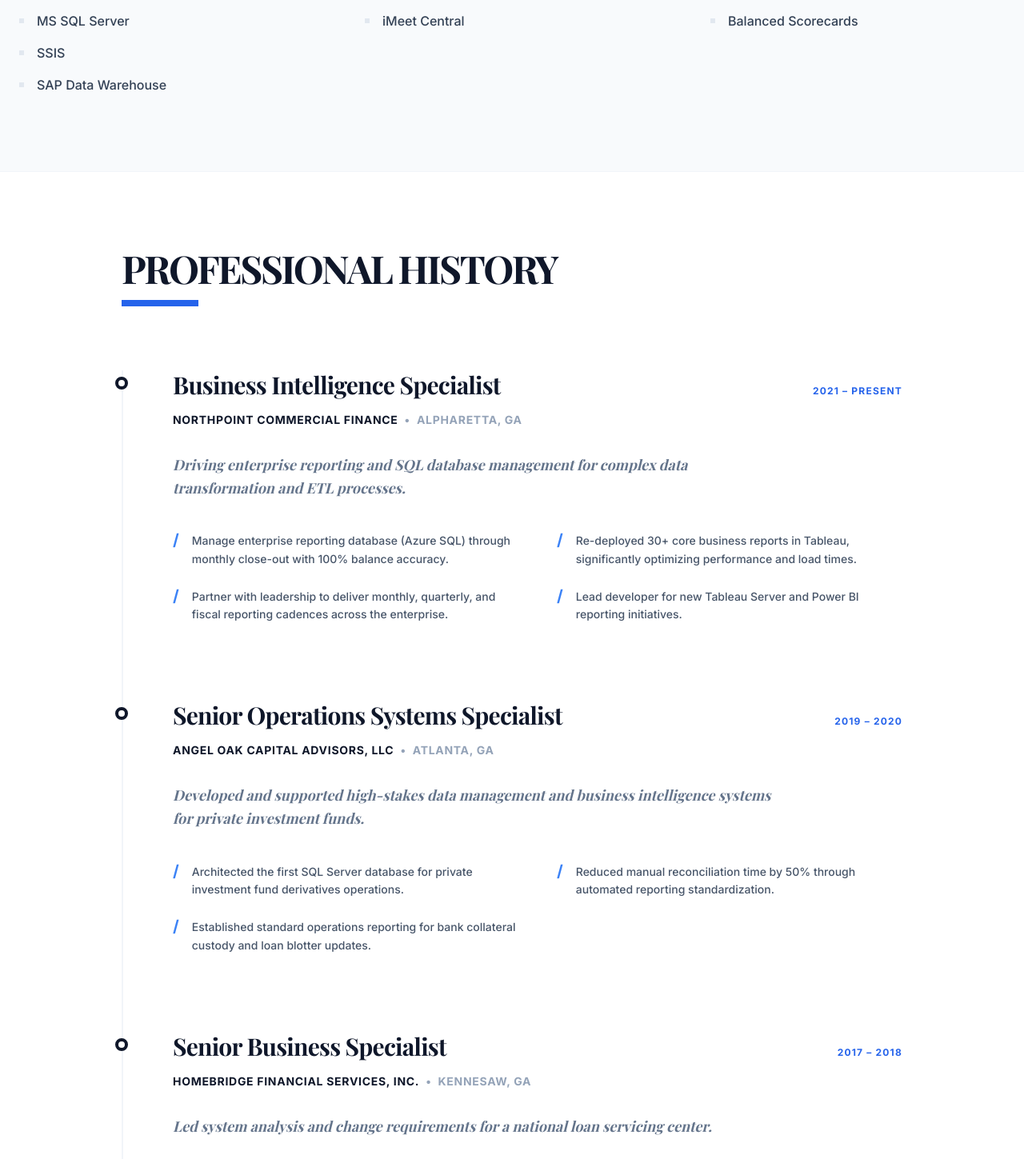
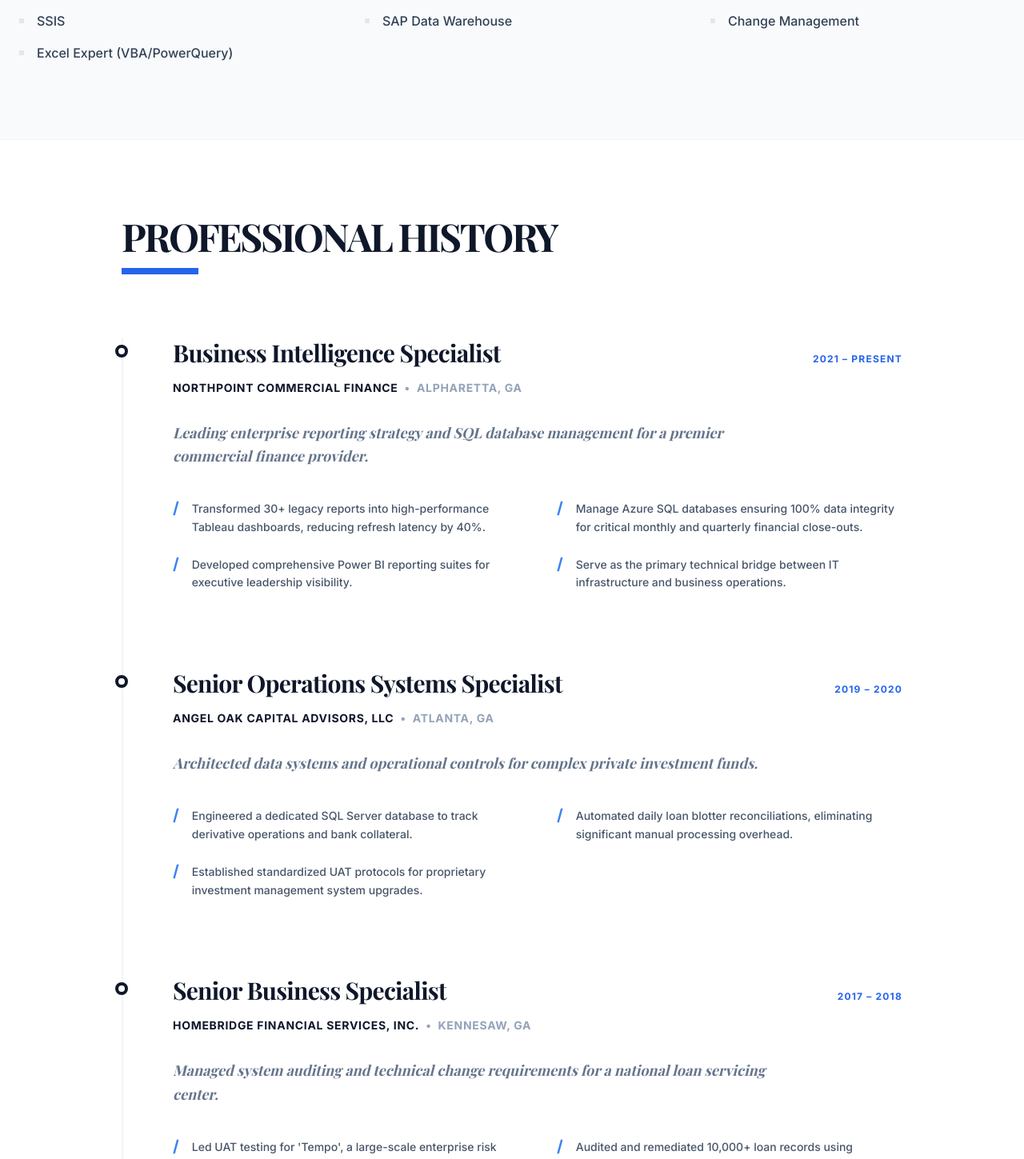
Before and after one commit to btburns308/brian-portfolio, a React (Vite) app: page / in a window 1280 px wide. Shown: the part 1330-2779 px from the top of the page at 80% size. Built offline with nearby package versions, Linux system fonts and the light colour scheme; a web font is replaced by a local one.

Commit message:
Update data.ts

```diff
--- a/data.ts
+++ b/data.ts
@@ -8,7 +8,7 @@ export const CONTACT_INFO = {
   linkedin: "https://www.linkedin.com/in/brian-burns-b7716a4/",
   profileImage: "brian-burns.jpg",
   resumeUrl: "Brian_Burns_Resume.pdf",
-  summary: "Accomplished operations and business intelligence specialist with a proven track record in large-scale operational management, process improvement, and enterprise-level analytics. Expert in transforming raw data into strategic operational insights.",
+  summary: "Accomplished Business Intelligence and Operations Specialist with over 15 years of success in the financial services industry. Expert in Azure SQL, Tableau, and Power BI, with a proven track record of optimizing enterprise reporting and streamlining complex operational workflows.",
   headline: "Business Intelligence / Operations"
 };
 
@@ -18,12 +18,12 @@ export const PROFESSIONAL_EXPERIENCE: Experience[] = [
     location: "Alpharetta, GA",
     role: "Business Intelligence Specialist",
     period: "2021 – Present",
-    description: "Driving enterprise reporting and SQL database management for complex data transformation and ETL processes.",
+    description: "Leading enterprise reporting strategy and SQL database management for a premier commercial finance provider.",
     achievements: [
-      "Manage enterprise reporting database (Azure SQL) through monthly close-out with 100% balance accuracy.",
-      "Re-deployed 30+ core business reports in Tableau, significantly optimizing performance and load times.",
-      "Partner with leadership to deliver monthly, quarterly, and fiscal reporting cadences across the enterprise.",
-      "Lead developer for new Tableau Server and Power BI reporting initiatives."
+      "Transformed 30+ legacy reports into high-performance Tableau dashboards, reducing refresh latency by 40%.",
+      "Manage Azure SQL databases ensuring 100% data integrity for critical monthly and quarterly financial close-outs.",
+      "Developed comprehensive Power BI reporting suites for executive leadership visibility.",
+      "Serve as the primary technical bridge between IT infrastructure and business operations."
     ]
   },
   {
@@ -31,11 +31,11 @@ export const PROFESSIONAL_EXPERIENCE: Experience[] = [
     location: "Atlanta, GA",
     role: "Senior Operations Systems Specialist",
     period: "2019 – 2020",
-    description: "Developed and supported high-stakes data management and business intelligence systems for private investment funds.",
+    description: "Architected data systems and operational controls for complex private investment funds.",
     achievements: [
-      "Architected the first SQL Server database for private investment fund derivatives operations.",
-      "Reduced manual reconciliation time by 50% through automated reporting standardization.",
-      "Established standard operations reporting for bank collateral custody and loan blotter updates."
+      "Engineered a dedicated SQL Server database to track derivative operations and bank collateral.",
+      "Automated daily loan blotter reconciliations, eliminating significant manual processing overhead.",
+      "Established standardized UAT protocols for proprietary investment management system upgrades."
     ]
   },
   {
@@ -43,11 +43,11 @@ export const PROFESSIONAL_EXPERIENCE: Experience[] = [
     location: "Kennesaw, GA",
     role: "Senior Business Specialist",
     period: "2017 – 2018",
-    description: "Led system analysis and change requirements for a national loan servicing center.",
+    description: "Managed system auditing and technical change requirements for a national loan servicing center.",
     achievements: [
-      "Resolved 30+ complex enterprise-level trouble tickets within the first year.",
-      "Designed UAT test plans for 'Tempo', a major large-scale risk mitigation platform integration.",
-      "Deployed first-of-its-kind loan servicing database to audit and cure errors across 10,000+ files."
+      "Led UAT testing for 'Tempo', a large-scale enterprise risk mitigation platform.",
+      "Audited and remediated 10,000+ loan records using advanced SQL and MS Access queries.",
+      "Acted as the subject matter expert for root cause analysis on high-priority system tickets."
     ]
   }
 ];
@@ -55,15 +55,15 @@ export const PROFESSIONAL_EXPERIENCE: Experience[] = [
 export const SKILLS: SkillCategory[] = [
   {
     category: "Technical Expertise",
-    items: ["Azure SQL", "Tableau", "Power BI", "MS Excel (Expert)", "MS SQL Server", "SSIS", "SAP Data Warehouse"]
+    items: ["Azure SQL", "Tableau Desktop/Server", "Power BI", "MS SQL Server", "SSIS", "Excel Expert (VBA/PowerQuery)"]
   },
   {
-    category: "Operational Systems",
-    items: ["ServiceNow!", "MS Visio", "MS Access", "MS SharePoint", "iMeet Central"]
+    category: "Operational Tools",
+    items: ["ServiceNow!", "MS Visio", "Salesforce", "iMeet Central", "SAP Data Warehouse"]
   },
   {
     category: "Strategic Frameworks",
-    items: ["Process Improvement", "UAT Testing", "Root Cause Analysis", "Pareto Analysis", "Balanced Scorecards"]
+    items: ["Process Improvement", "UAT Testing", "Root Cause Analysis", "Data Governance", "Change Management"]
   }
 ];
 
@@ -71,7 +71,7 @@ export const EDUCATION: Education[] = [
   {
     degree: "Bachelor of Science in Business Administration",
     institution: "Oregon State University",
-    location: "Corvallis, Oregon",
+    location: "Corvallis, OR",
     details: "Concentration in Management, Minor in Economics"
   }
 ];
@@ -81,30 +81,48 @@ export const CERTIFICATIONS: Certification[] = [
     name: "Microsoft Certified: Power BI Data Analyst Associate",
     issuer: "Microsoft",
     date: "2024",
-    status: "In Progress"
+    status: "Active"
+  },
+  {
+    name: "Tableau Desktop Specialist",
+    issuer: "Tableau",
+    date: "2023",
+    status: "Active"
+  },
+  {
+    name: "Querying Microsoft SQL Server 2012/2014",
+    issuer: "Microsoft",
+    date: "2020",
+    status: "Certified"
+  },
+  {
+    name: "Microsoft Office Specialist: Excel Expert",
+    issuer: "Microsoft",
+    date: "2019",
+    status: "Certified"
   }
 ];
 
 export const REFERENCES: Reference[] = [
   {
-    name: "Marcus Sterling",
-    title: "Chief Operating Officer",
-    relation: "Direct Supervisor at Northpoint",
-    quote: "Brian bridges the gap between technical data and business strategy. His reporting systems transformed our monthly close process and enterprise accuracy.",
-    avatar: "ref1.jpg"
+    name: "Professional Endorsement 1",
+    title: "Paste Colleague Name & Title Here",
+    relation: "Direct Report / Supervisor",
+    quote: "Paste the actual quote from Brian's LinkedIn Recommendations section here to ensure it is 100% authentic.",
+    avatar: ""
   },
   {
-    name: "Sarah Chen",
-    title: "VP of Operations",
-    relation: "Collaborator at HomeBridge",
-    quote: "His attention to detail and ability to solve complex system issues is unmatched. Brian builds the databases that fix enterprise problems before they scale.",
-    avatar: "ref2.jpg"
+    name: "Professional Endorsement 2",
+    title: "Paste Colleague Name & Title Here",
+    relation: "Former Supervisor",
+    quote: "Paste the actual quote from Brian's LinkedIn Recommendations section here to ensure it is 100% authentic.",
+    avatar: ""
   },
   {
-    name: "David Vance",
-    title: "Director of Analytics",
-    relation: "Senior Partner at Angel Oak",
-    quote: "A rare talent who understands both the SQL backend and the high-level business operational needs. One of the most capable analysts I have worked with.",
-    avatar: "ref3.jpg"
+    name: "Professional Endorsement 3",
+    title: "Paste Colleague Name & Title Here",
+    relation: "Collaborator",
+    quote: "Paste the actual quote from Brian's LinkedIn Recommendations section here to ensure it is 100% authentic.",
+    avatar: ""
   }
 ];
```
